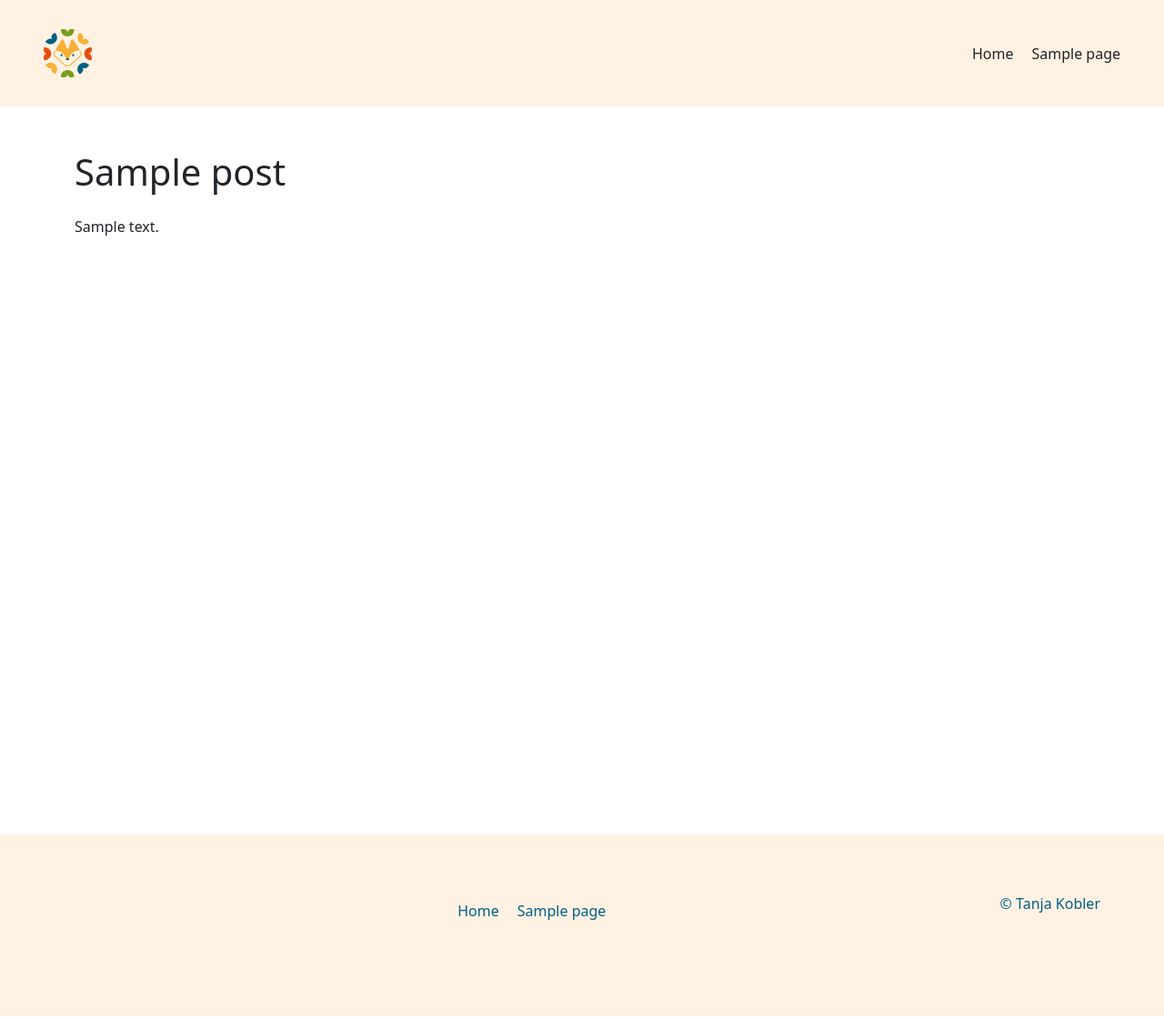
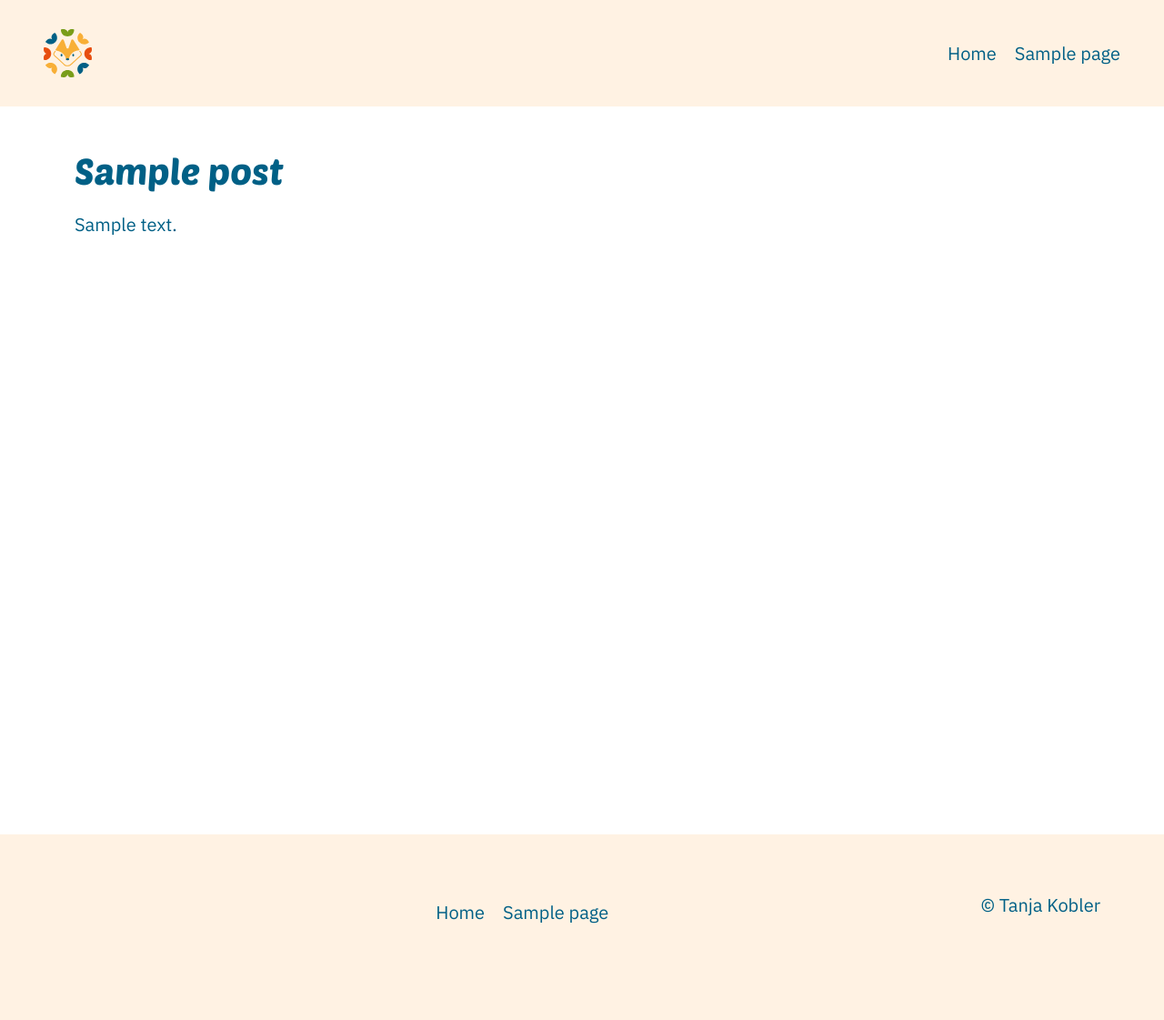
Before and after one commit to sophie-hoerg/projecttheme, a WordPress theme: template page.php in a window 1280 px wide. Shown: the whole page at 91% size. Run offline with PHP 8.4 and a stand-in for WordPress, Linux system fonts and the light colour scheme; the site name, menu and one post (Sample post) are stand-ins, and other content is empty.

Commit message:
test commit

```diff
--- a/assets/css/typography.css
+++ b/assets/css/typography.css
@@ -31,3 +31,64 @@ a:active {
   line-height: 1.5;
   margin-bottom: 2rem;
 }
+
+@font-face{
+  font-display:swap;
+  font-family: "IBM Plex Sans";
+  font-style:normal;
+  font-weight:400;
+  src: url(../fonts/ibm-plex-sans-v23-latin-regular.woff2) format(woff2)
+}
+
+@font-face{
+  font-display:swap;
+  font-family: "PoetsenOne";
+  font-style:normal;
+  font-weight:400;
+  src: url(../fonts/poetsen-one-v3-latin-regular.woff2)format(woff2)
+}
+
+@font-face{
+  font-display:swap;
+  font-family: "IBM Plex Sans";
+  font-style:sembold italic;
+  font-weight:600;
+  src: url(../fonts/ibm-plex-sans-v23-latin-600italic.woff2)format(woff2)
+}
+
+@font-face{
+  font-display:swap;
+  font-family: "IBM Plex Sans";
+  font-style:italic;
+  font-weight:400;
+  src: url(../fonts/ibm-plex-sans-v23-latin-italic.woff2)format(woff2)
+}
+
+body{
+  color: var(--theme-color-primary);
+  font-family: var(--theme-font-body);
+  font-size: var(--theme-font-size-base);
+  line-height: var(--theme-line-height-body);
+}
+
+h1,
+h2 {
+  font-family: var(--theme-font-heading);
+  font-weight: 400;
+  line-height: var(--theme-line-height-heading);
+}
+
+h3,
+h4,
+h5,
+h6 {
+  font-family: var(--theme-font-subheading);
+  font-weight: 600;
+  line-height: var(--theme-line-height-heading);
+}
+
+caption {
+  font-family: var(--theme-font-caption);
+  font-weight: 400;
+  line-height: var(--theme-line-height-body);
+}
```
